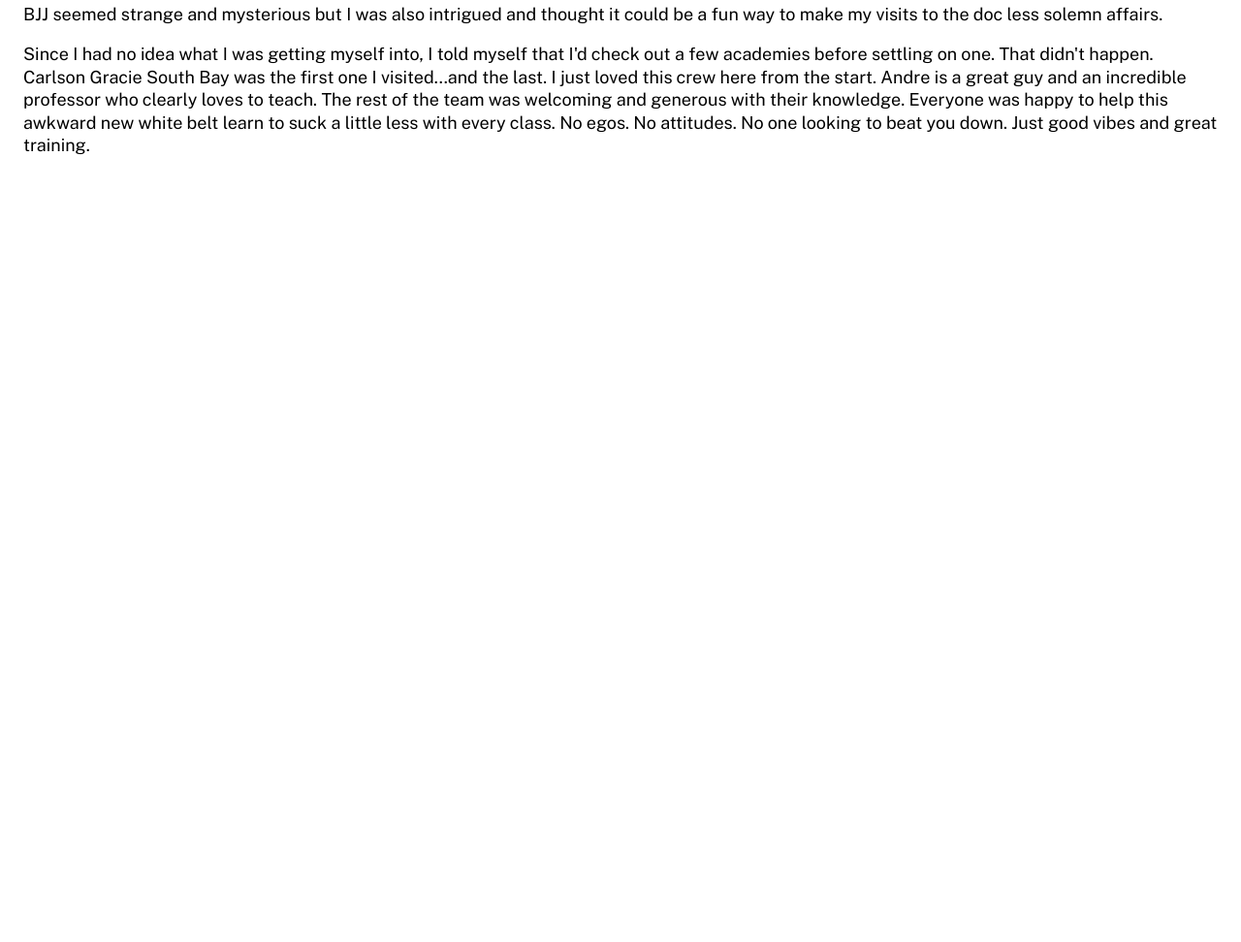
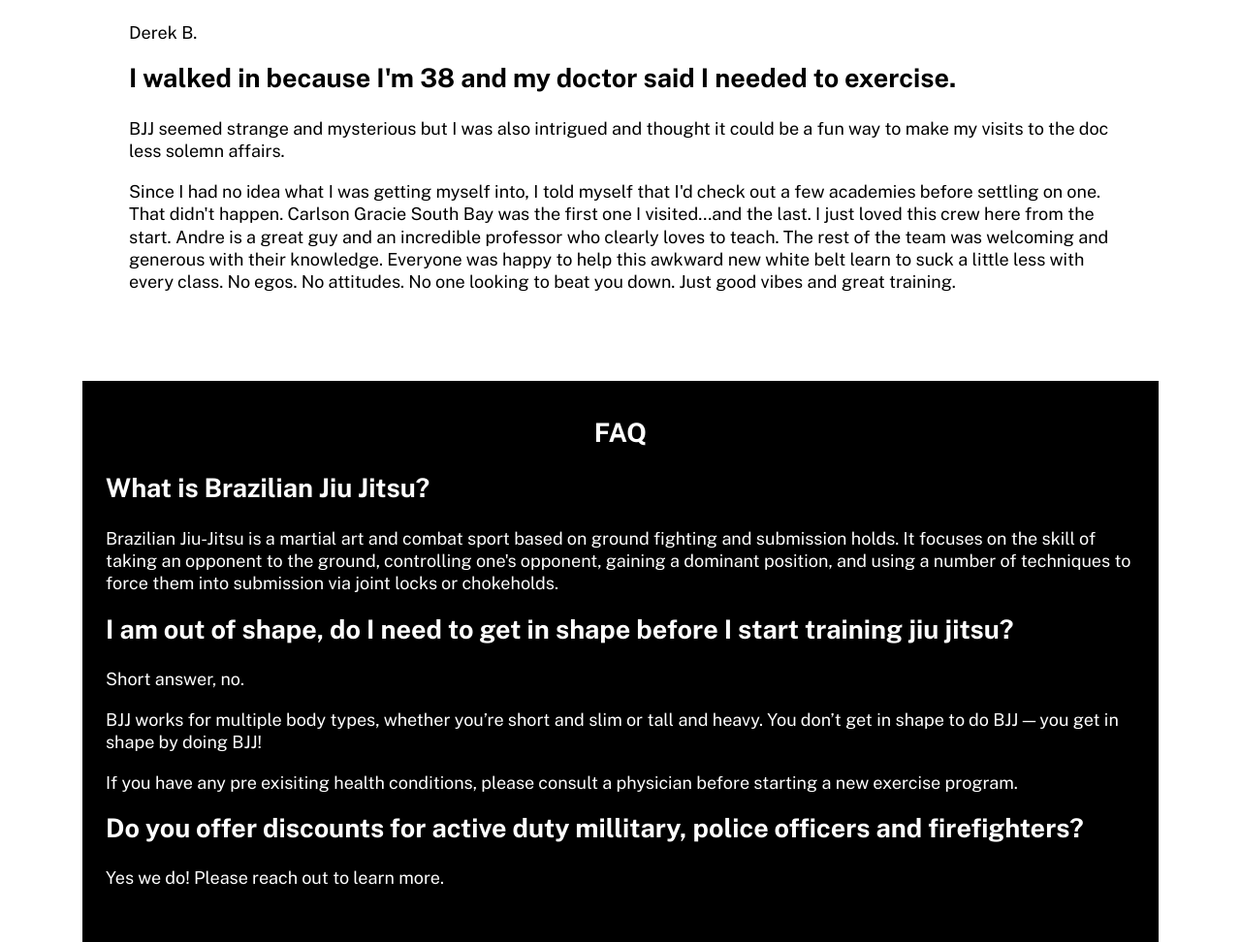
Before and after one commit to eserilev/CGSB_LandingPage, a plain HTML site: page index.html in a window 1280 px wide. Shown: the part 1733-2705 px from the top of the page at 97% size. Before the commit the page ends 2172 px from the top, so only its background shows below. Drawn offline with nearby package versions, Linux system fonts and the light colour scheme.

Commit message:
big fixes

```diff
--- a/app/scss/_faq.scss
+++ b/app/scss/_faq.scss
@@ -1,5 +1,4 @@
 .faq {
-    visibility: hidden;
     &__header {
         text-align: center;
     }
--- a/index.html
+++ b/index.html
@@ -63,14 +63,16 @@
     <div class="hero__image flex-ai-c"></div>
     <div class="hero__text container container--pall">
       <h1>Carlson Gracie Brazilian Jiu Jitsu South Bay</h1>
-      <p>Learn the techniques and principles that make Brazilian jiu-jitsu the most efficient and effective fighting art in the world. Classes are available  multiple times a day, throughout the week, so you can easily fit jiu jitsu training into your schedule.</p>
+      <p>Learn the techniques and principles that make Brazilian jiu-jitsu the most efficient and effective fighting art
+        in the world. Classes are available multiple times a day, throughout the week, so you can easily fit jiu jitsu
+        training into your schedule.</p>
       <div class="hero__cta">
         <button type="button" class="hero__cta__button">Sign up</button>
       </div>
     </div>
   </section>
 
-  <section class="academy">
+  <section class="academy container container--pall">
     <div class="academy__review container--pall">
       <div class="academy__review__image"></div>
       <div class="academy__review__header">
@@ -78,10 +80,12 @@
       </div>
       <div class="academy__review__content">
         <h1>
-          This is one of the best BJJ places I’ve trained at. I know they say jiu jitsu is for “everyone” but this place really encapsulates that.
+          This is one of the best BJJ places I’ve trained at. I know they say jiu jitsu is for “everyone” but this place
+          really encapsulates that.
         </h1>
         <p>
-          Wether you’re trying to get fit, learn to defend yourself, or take it seriously for competition, Andre, the head coach, will look out for you.
+          Wether you’re trying to get fit, learn to defend yourself, or take it seriously for competition, Andre, the
+          head coach, will look out for you.
         </p>
       </div>
     </div>
@@ -93,10 +97,12 @@
       </div>
       <div class="academy__review__content">
         <h1>
-          My daughter has been training here for over a year now and loves it. I started last fall and can't get enough. Everyone is very friendly and easygoing... no egos or machoism here.
+          My daughter has been training here for over a year now and loves it. I started last fall and can't get enough.
+          Everyone is very friendly and easygoing... no egos or machoism here.
         </h1>
         <p>
-          You need help? Someone will jump in to help you right away, do a demo or answer your question. Professor Andre makes time and pays attention to everyone...the little kids, his black belts, newbies. Happy to be here.
+          You need help? Someone will jump in to help you right away, do a demo or answer your question. Professor Andre
+          makes time and pays attention to everyone...the little kids, his black belts, newbies. Happy to be here.
         </p>
       </div>
     </div>
@@ -111,7 +117,9 @@
           My new happy place!
         </h1>
         <p>
-          From the moment you walk in, this place really makes you feel like family. No egos, everyone just looking to help each other out. And super clean! They take a lot of pride in making sure that the place is spotless and disinfected multiple times a day. I'm really happy I found this spot!
+          From the moment you walk in, this place really makes you feel like family. No egos, everyone just looking to
+          help each other out. And super clean! They take a lot of pride in making sure that the place is spotless and
+          disinfected multiple times a day. I'm really happy I found this spot!
         </p>
       </div>
     </div>
@@ -123,13 +131,19 @@
       </div>
       <div class="academy__review__content">
         <h1>
-         I walked in because I'm 38 and my doctor said I needed to exercise.
+          I walked in because I'm 38 and my doctor said I needed to exercise.
         </h1>
         <p>
-          BJJ seemed strange and mysterious but I was also intrigued and thought it could be a fun way to make my visits to the doc less solemn affairs.
+          BJJ seemed strange and mysterious but I was also intrigued and thought it could be a fun way to make my visits
+          to the doc less solemn affairs.
         </p>
         <p>
-          Since I had no idea what I was getting myself into, I told myself that I'd check out a few academies before settling on one. That didn't happen. Carlson Gracie South Bay was the first one I visited...and the last. I just loved this crew here from the start. Andre is a great guy and an incredible professor who clearly loves to teach. The rest of the team was welcoming and generous with their knowledge. Everyone was happy to help this awkward new white belt learn to suck a little less with every class. No egos. No attitudes. No one looking to beat you down. Just good vibes and great training.
+          Since I had no idea what I was getting myself into, I told myself that I'd check out a few academies before
+          settling on one. That didn't happen. Carlson Gracie South Bay was the first one I visited...and the last. I
+          just loved this crew here from the start. Andre is a great guy and an incredible professor who clearly loves
+          to teach. The rest of the team was welcoming and generous with their knowledge. Everyone was happy to help
+          this awkward new white belt learn to suck a little less with every class. No egos. No attitudes. No one
+          looking to beat you down. Just good vibes and great training.
         </p>
       </div>
     </div>
@@ -140,10 +154,34 @@
       <h1>FAQ</h1>
     </div>
     <div class="faq__question">
-      What is Brazilian Jiu Jitsu?
+      <h1>What is Brazilian Jiu Jitsu?</h1>
     </div>
     <div class="faq__answer">
-      Brazilian Jiu-Jitsu is a martial art and combat sport based on ground fighting and submission holds. It focuses on the skill of taking an opponent to the ground, controlling one's opponent, gaining a dominant position, and using a number of techniques to force them into submission via joint locks or chokeholds
+      <p>Brazilian Jiu-Jitsu is a martial art and combat sport based on ground fighting and submission holds. It focuses
+        on the skill of taking an opponent to the ground, controlling one's opponent, gaining a dominant position, and
+        using a number of techniques to force them into submission via joint locks or chokeholds.</p>
+    </div>
+    <div class="faq__question">
+      <h1>I am out of shape, do I need to get in shape before I start training jiu jitsu?</h1>
+    </div>
+    <div class="faq__answer">
+      <p>
+        Short answer, no.
+      </p>
+      <p>
+        BJJ works for multiple body types, whether you’re short and slim or tall and heavy. You don’t get in shape to do
+        BJJ — you get in shape by doing BJJ!
+      </p>
+      <p>
+        If you have any pre exisiting health conditions, please consult a physician before starting a new exercise
+        program.
+      </p>
+    </div>
+    <div class="faq__question">
+      <h1>Do you offer discounts for active duty millitary, police officers and firefighters?</h1>
+    </div>
+    <div class="faq__answer">
+      <p>Yes we do! Please reach out to learn more.</p>
     </div>
   </section>
   <script src="./app/js/script.js"></script>
```
Also changed, not shown: app/scss/style.css, 1 other file.
